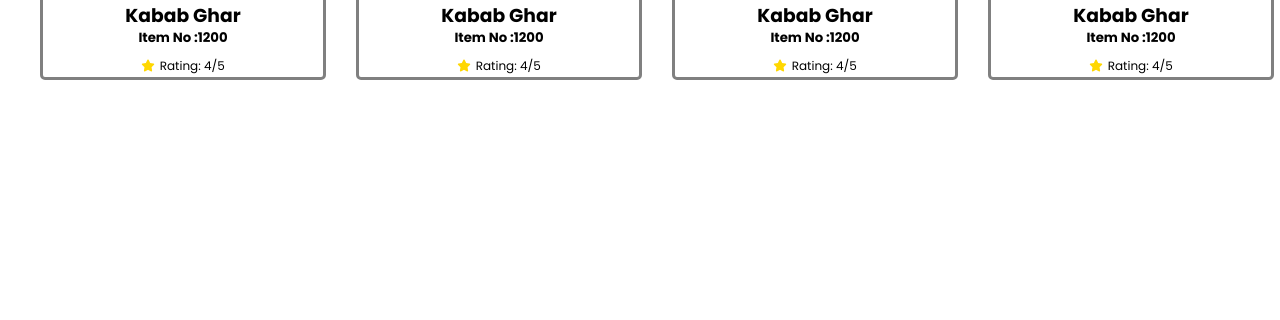
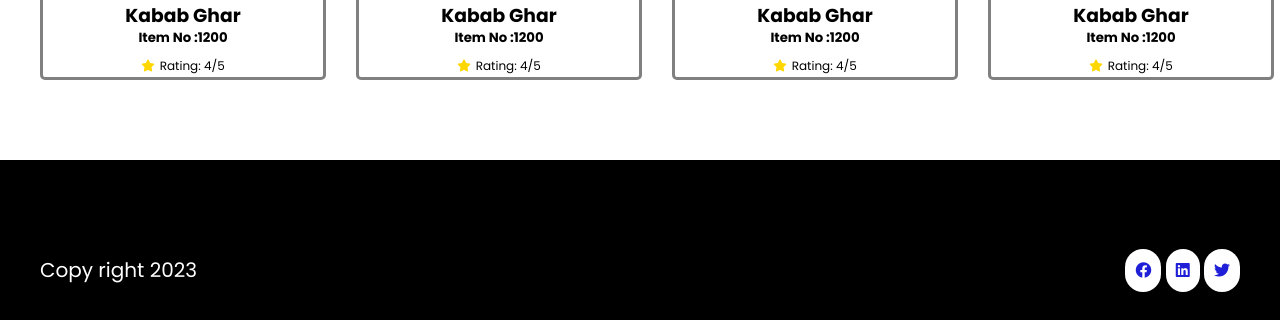
Before and after one commit to Afroza-Nipa/Food-shop, a plain HTML site: page index.html in a window 1280 px wide. Shown: the part 699-1019 px from the top of the page. Before the commit the page ends 800 px from the top, so only its background shows below. Drawn offline with Linux system fonts and the light colour scheme.

Commit message:
footer section complete

```diff
--- a/Style/style.css
+++ b/Style/style.css
@@ -56,7 +56,7 @@ font-size: 20px;
     margin-top: 90px;
     display: flex;
     gap: 30px;
-
+   padding-bottom: 80px;
  }
  .card-item img {
 width: 280px;
@@ -78,3 +78,33 @@ width: 280px;
     margin-right: 5px;
  }
   /* card section end here */
+
+  /*footer section start here */
+  footer{
+    background-color: black;
+    padding-top: 60px;
+
+  }
+
+footer p{
+    font-size:20px;
+    color: white;
+}
+
+  .footer-box{
+    height: 100px;
+    display: flex;
+    justify-content: space-between;
+    color: rgb(31, 31, 216);
+    margin: 0 auto;
+    align-items: center;
+    width: 1200px;
+  }
+  .footer-box a{
+    width:100px ;
+    height: 100px;
+    background-color:white ;
+    padding:10px ;
+    border-radius: 20px ;
+  }
+   /*footer section end here */
--- a/index.html
+++ b/index.html
@@ -21,7 +21,7 @@
 
 <header class="header-container">
     <nav>
-        <h5>Food</h5>
+      <h5> Food</h5>
         <div class="nav-menu">
         <a href="">Home</a>  <a href="">Food Menu</a>  <a href="">Blog</a>
          <a href="">Contact Us</a>
@@ -76,5 +76,21 @@
 </section>
 </main>
 <!--main section end here-->
+
+<!--footer section start here-->
+<footer>
+<div class="footer-box">
+    <p>Copy right 2023</p>
+    <div>
+        <a><i class="fa-brands fa-facebook"></i></a>
+        <a><i class="fa-brands fa-linkedin"></i></a>
+        <a><i class="fa-brands fa-twitter"></i></a>
+
+
+    </div>
+
+</div>
+</footer>
+<!--footer section end here-->
 </body>
 </html>
```
